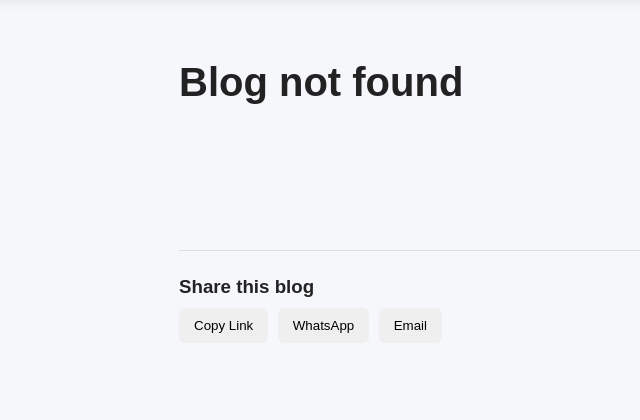
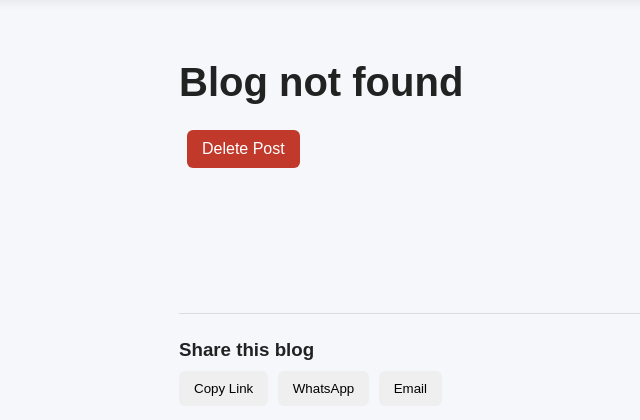
Before and after one commit to santhoshakula1/BlogHub, a FastAPI app: page /blog/1 in a window 1280 px wide. Shown: the part 65-485 px from the top of the page, without its empty margins (11-651 px from the left). Run offline with FastAPI, Linux system fonts and the light colour scheme.

Commit message:
added delete post feature

```diff
--- a/static/css/style.css
+++ b/static/css/style.css
@@ -407,6 +407,7 @@ body.dark .form-container textarea {
 
     white-space: pre-wrap;
 }
+
 .edit-button {
     display: inline-block;
     margin-top: 10px;
@@ -415,6 +416,19 @@ body.dark .form-container textarea {
     background: #222;
     color: white;
     text-decoration: none;
+}
+
+.delete-button {
+    display: inline-block;
+    margin-top: 10px;
+    margin-left: 8px;
+    padding: 10px 15px;
+    border: none;
+    border-radius: 6px;
+    background: #c0392b;
+    color: white;
+    font-size: inherit;
+    cursor: pointer;
 }
 
 .share-section {
--- a/static/js/app.js
+++ b/static/js/app.js
@@ -2,7 +2,7 @@ const loginForm = document.getElementById("loginForm");
 
 if (loginForm) {
 
-    loginForm.addEventListener("submit", async function(event) {
+    loginForm.addEventListener("submit", async function (event) {
 
         event.preventDefault();
 
@@ -68,7 +68,7 @@ if (loginForm) {
             message.textContent =
                 "Login successful!";
 
-            setTimeout(function() {
+            setTimeout(function () {
 
                 window.location.href =
                     "/profile";
@@ -93,7 +93,7 @@ const registerForm = document.getElementById("registerForm");
 
 if (registerForm) {
 
-    registerForm.addEventListener("submit", async function(event) {
+    registerForm.addEventListener("submit", async function (event) {
 
         event.preventDefault();
 
@@ -404,9 +404,9 @@ async function createPost() {
             }
 
             message.textContent =
-                typeof data.detail ==="string"
-                ? data.detail
-                : "please check your title(max 100 characters) and content.";
+                typeof data.detail === "string"
+                    ? data.detail
+                    : "please check your title(max 100 characters) and content.";
 
             return;
         }
@@ -414,7 +414,7 @@ async function createPost() {
         message.textContent =
             "Post created successfully!";
 
-        setTimeout(function() {
+        setTimeout(function () {
 
             window.location.href = "/";
 
@@ -472,7 +472,7 @@ async function loadPosts() {
 
         postsContainer.innerHTML = "";
 
-        posts.forEach(function(post) {
+        posts.forEach(function (post) {
 
             const card =
                 document.createElement(
@@ -657,7 +657,7 @@ function loadDarkMode() {
 
 document.addEventListener(
     "DOMContentLoaded",
-    function() {
+    function () {
 
         updateAuthUI();
 
@@ -778,12 +778,82 @@ async function showEditButton(authorId) {
 
     const me = await response.json();
 
-    if (me.id === authorId) {
+    if (Number(me.id) !== Number(authorId)) {
 
-        const link = document.getElementById("editPostLink");
+        return;
+    }
+
+    const link = document.getElementById("editPostLink");
+
+    if (link) {
 
         link.href = "/edit-post/" + getPostId();
 
         link.classList.remove("hidden");
     }
+
+    const deleteButton =
+        document.getElementById("deletePostButton");
+
+    if (deleteButton) {
+
+        deleteButton.classList.remove("hidden");
+    }
 }
+
+async function deletePost() {
+
+    const confirmed = confirm(
+        "Delete this post? This cannot be undone."
+    );
+
+    if (!confirmed) {
+        return;
+    }
+
+    if (!isLoggedIn()) {
+
+        window.location.href = "/login";
+
+        return;
+    }
+
+    try {
+
+        const response = await fetch(
+            `/api/posts/${getPostId()}`,
+            {
+                method: "DELETE",
+                headers: getAuthHeaders()
+            }
+        );
+
+        if (response.status === 401) {
+
+            logout();
+
+            return;
+        }
+
+        if (!response.ok) {
+
+            const data = await response.json();
+
+            alert(
+                typeof data.detail === "string"
+                    ? data.detail
+                    : "Could not delete the post."
+            );
+
+            return;
+        }
+
+        window.location.href = "/";
+
+    } catch (error) {
+
+        console.error("Delete post error:", error);
+
+        alert("Unable to connect to the server.");
+    }
+}
--- a/templates/blog.html
+++ b/templates/blog.html
@@ -6,15 +6,9 @@
 
     <title>Blog - BlogHub</title>
 
-    <meta
-        name="viewport"
-        content="width=device-width, initial-scale=1.0"
-    >
+    <meta name="viewport" content="width=device-width, initial-scale=1.0">
 
-    <link
-        rel="stylesheet"
-        href="/static/css/style.css"
-    >
+    <link rel="stylesheet" href="/static/css/style.css">
 
 </head>
 
@@ -52,7 +46,8 @@
         </h1>
 
         <p id="blogAuthor"></p>
-                <a id="editPostLink" class="edit-button hidden" href="#">Edit Post</a>
+        <a id="editPostLink" class="edit-button hidden" href="#">Edit Post</a>
+        <button id="deletePostButton" class="delete-button" onclick="deletePost()">Delete Post</button>
 
         <article id="blogContent">
         </article>
@@ -78,7 +73,7 @@
         </div>
 
     </main>
-        <script src="/static/js/app.js"></script>
+    <script src="/static/js/app.js"></script>
 
 
     <script>
@@ -120,8 +115,8 @@
                         "blogAuthor"
                     )
                     .innerText =
-                    "By " + blog.author.username; +
-                    "" + formatDate(blog.created_at);
+                    "By " + blog.author.username +
+                    " · " + formatDate(blog.created_at);
 
                 document
                     .getElementById(
@@ -129,7 +124,7 @@
                     )
                     .innerText =
                     blog.content;
-                    showEditButton(blog.author_id);
+                showEditButton(blog.author_id);
 
             } catch (error) {
 
```
